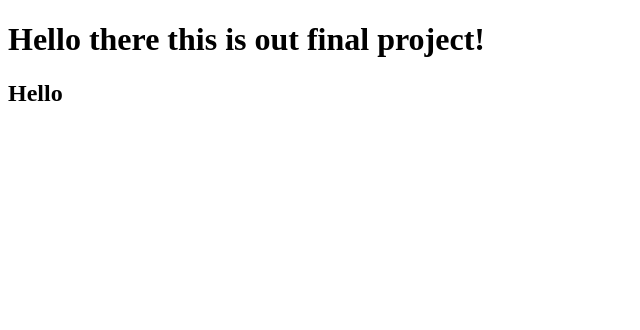
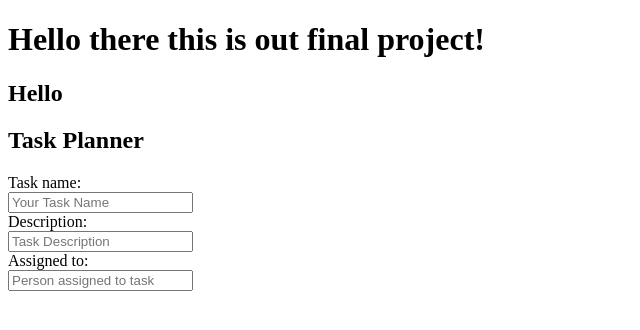
Before and after one commit to JWD005/finalproject_J-Naveen, a plain HTML site: page index.html in a window 1280 px wide. Shown: the whole page, without its empty margins (0-640 px from the left). Drawn offline with Linux system fonts and the light colour scheme.

Commit message:
adding first form draft

```diff
--- a/index.html
+++ b/index.html
@@ -10,6 +10,35 @@
     <h1>Hello there this is out final project!</h1>
     <h2>Hello</h2>
     <nav></nav>
+    <!--form begins here-->
+<article id="contact" class="contact">
+    <h2>Task Planner</h2>
+        <form>
+            <label for="tname">Task name:</label><br>
+            <input
+            type="text"
+            id="tname"
+            name="tname"
+            placeholder="Your Task Name">
+            <br>
+            <label for="Description">Description:</label><br>
+            <input
+            type="text"
+            id="Description"
+            name="Description"
+            placeholder="Task Description">
+            <br>
+            <label for="Assigned to">Assigned to:</label><br>
+            <input
+            type="text"
+            id="Assigned to"
+            name="Assigned to"
+            placeholder="Person assigned to task">
+            <br>
+            <!--<input type="submit">-->
+        </form>
+</article>
+<!--form ends here-->
     <section></section>
     <footer></footer>
 </body>
```
